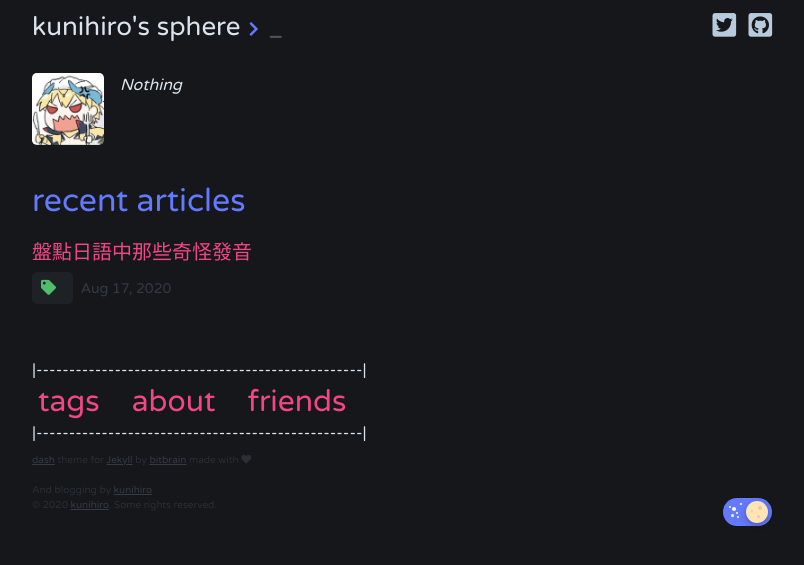
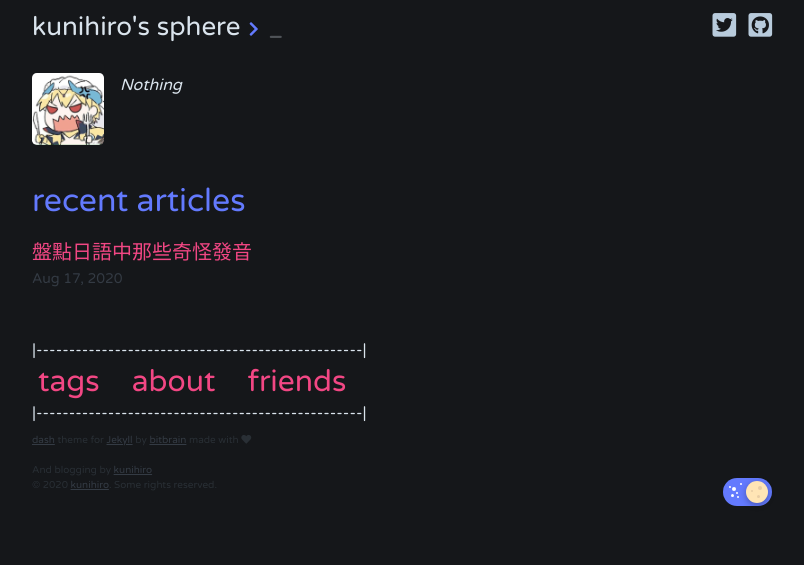
Before and after one commit to MyCodingSucks/MyCodingSucks.github.io, a Jekyll site: the page built from index.html, in a window 1280 px wide. Shown: the top 565 px of the page, without its empty margins (238-1042 px from the left). Built offline with Jekyll 4.4.1, drawn with Linux system fonts in a browser that asks for light colours; the list of posts is cut into pages by our own code.

Commit message:
Update home.html

```diff
--- a/_layouts/home.html
+++ b/_layouts/home.html
@@ -16,13 +16,12 @@ layout: default
 			<div class="post-link-wrapper">
 				<a href="{{ post.url | relative_url }}" class="post-link">{{ post.title }}</a>
 					<div class="post-meta">
-						<a class="tag" href="/bottom_bar/tags.html#{{ tag_name }}" style="font-size:15px"><nobr>{{ tag_name }}</nobr></a>
+						{% for tag in page.tags %}
+							{% capture tag_name %}{{ tag }}{% endcapture %}
+							<a class="tag" href="/bottom_bar/tags.html#{{ tag_name }}" style="font-size:15px"><nobr>{{ tag_name }}</nobr></a>
+						{% endfor %}
 						<!--
 						<span>
-							{% for tag in page.tags %}
-								{% capture tag_name %}{{ tag }}{% endcapture %}
-								<a class="tag" href="/bottom_bar/tags.html#{{ tag_name }}" style="font-size:15px"><nobr>{{ tag_name }}</nobr></a>
-							{% endfor %}
 						</span>
 						-->
 						{% if site.date_format %}
```
